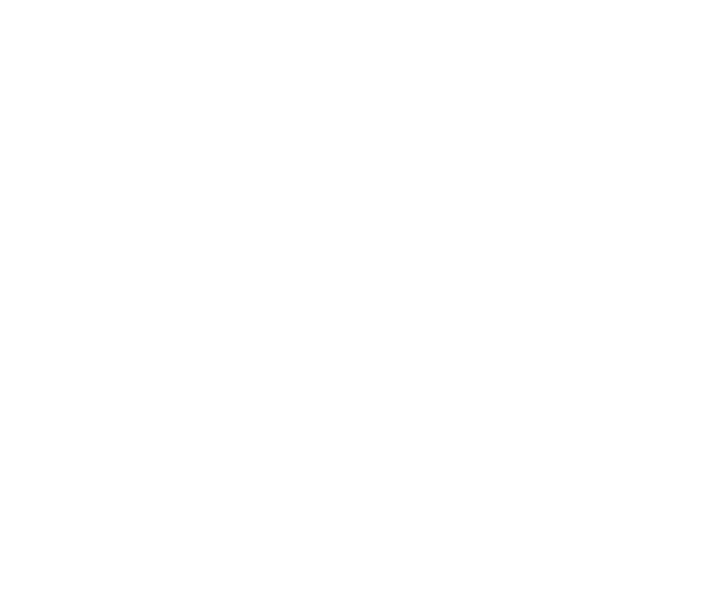
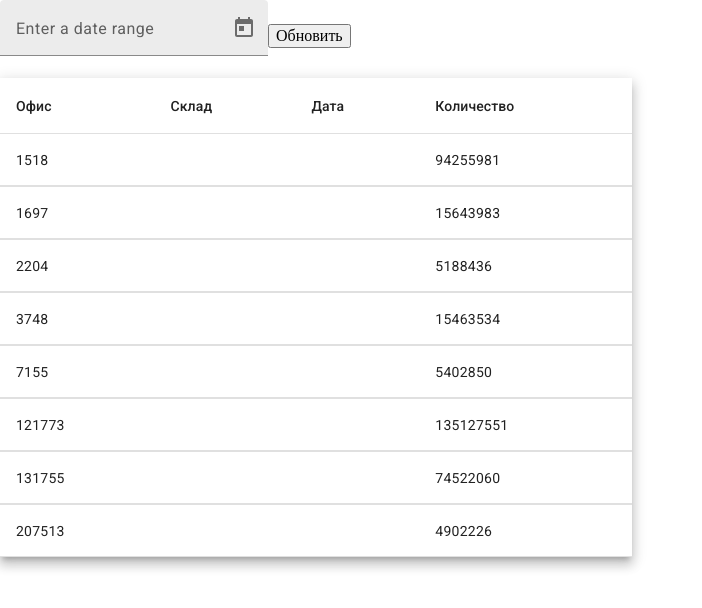
Before and after one commit to KemtaTam/angular-team-project, an Angular app: page /main-content in a window 1280 px wide. Before the commit this address led to /. Shown: the top 608 px of the page, without its empty margins (0-702 px from the left). Built offline with nearby package versions, Linux system fonts and the light colour scheme; data requests are answered from the project's data file.

Commit message:
A table in a separate component

```diff
--- a/src/app/table/components/table-second-child/table-second-child.component.html
+++ b/src/app/table/components/table-second-child/table-second-child.component.html
@@ -30,5 +30,3 @@
         [class.example-expanded-row]="displayedColumns === row"></tr>
 
   </table>
-
-<ng-content></ng-content>
--- a/src/app/table/components/table.component.html
+++ b/src/app/table/components/table.component.html
@@ -1,17 +1,5 @@
-<mat-form-field appearance="fill">
-  <mat-label>Enter a date range</mat-label>
-  <mat-date-range-input [formGroup]="range" [min]="minDate" [max]="maxDate" [rangePicker]="picker">
-  <input matStartDate formControlName="start" placeholder="Start date">
-  <input matEndDate formControlName="end" placeholder="End date">
-  </mat-date-range-input>
-  <mat-datepicker-toggle matIconSuffix [for]="picker"></mat-datepicker-toggle>
-  <mat-date-range-picker #picker></mat-date-range-picker>
-</mat-form-field>
-<button (click)="getData()">Обновить</button>
-
-
-  <div class="table mat-elevation-z8">
-    <table mat-table multiTemplateDataRows [dataSource]="mapUniqueOffice | keyvalue" class="mat-elevation-z8">
+<div class="table mat-elevation-z8">
+    <table mat-table multiTemplateDataRows [dataSource]="officeMap | keyvalue" class="mat-elevation-z8">
 
       <ng-container matColumnDef="office_id" >
         <th mat-header-cell *matHeaderCellDef>Офис</th>
@@ -46,7 +34,7 @@
               <app-preloader></app-preloader>
             </ng-container>
             <ng-template #tableBlock>
-              <app-table-child [dateObj]="range" [builtInArr]="warehousesMap"></app-table-child>
+              <app-table-child [dateObj]="dateObj" [builtInArr]="warehousesMap"></app-table-child>
             </ng-template >
           </div>
         </td>
--- a/src/app/table/components/table.component.ts
+++ b/src/app/table/components/table.component.ts
@@ -1,4 +1,4 @@
-import { AfterViewInit, Component, OnDestroy, ViewChild } from '@angular/core'
+import { AfterViewInit, Component, Input, OnDestroy, ViewChild } from '@angular/core'
 import { ApiService, IData0 } from '../../services/api.service'
 import { delay, finalize, Observable, Subscription } from 'rxjs'
 import { filter, map } from 'rxjs/operators'
@@ -23,32 +23,27 @@
 export class TableComponent implements AfterViewInit, OnDestroy {
 	sub: Subscription[] = []
 	data0: IData0[] = []
-	mapUniqueOffice: any = new Map()
+	// mapUniqueOffice: any = new Map()
 	displayedColumns: string[] = ['office_id', 'wh_id', 'dt_date', 'qty']
 	expandedElement: any
 	currentObj?: IData0 | null
 	builtInArr: any = []
 	isLoading = false
 	warehousesMap: any
-	range = new FormGroup({
-		start: new FormControl<Date | null>(null),
-		end: new FormControl<Date | null>(null)
-	})
-
-	minDate = this.getMinMax().sixMonthAgo
-	maxDate = this.getMinMax().today
+	@Input() dateObj?: any
+	@Input() officeMap?: any
 	isFilter = false
 	constructor(private apiService: ApiService, private router: Router, private dateService: DateService) {}
 
 	ngAfterViewInit(): void {
-		this.mapUniqueOffice = new Map()
+		this.officeMap = new Map()
 		this.isFilter = true
 
-		const dateStart = this.getDate()?.dateStart
-		const dateEnd = this.getDate()?.dateEnd
+		const dateStart = this.dateService.getDate(this.dateObj.value.start, this.dateObj.value.end)?.dateStart
+		const dateEnd = this.dateService.getDate(this.dateObj.value.start, this.dateObj.value.end)?.dateEnd
 		let filterObj$
 
-		if (this.isCorrectFilterDate()) {
+		if (this.dateService.isCorrectFilterDate(dateStart, dateEnd)) {
 			console.log(dateStart, dateEnd)
 			filterObj$ = this.apiService.getDataWithParameter(`dt_date_gte=${dateStart}&dt_date_lte=${dateEnd}`)
 		} else {
@@ -56,26 +51,17 @@
 		}
 		this.makeSub(filterObj$)
 	}
-	getMinMax() {
-		const today = new Date()
 
-		const sixMonthAgo = new Date(new Date().setMonth(new Date().getMonth() - 6))
-		console.log(today, sixMonthAgo)
-		return {
-			today,
-			sixMonthAgo
-		}
-	}
 	onClick(elem: any) {
 		if (this.currentObj !== elem) {
-			const dateStart = this.getDate()?.dateStart
-			const dateEnd = this.getDate()?.dateEnd
+			const dateStart = this.dateService.getDate(this.dateObj.value.start, this.dateObj.value.end)?.dateStart
+			const dateEnd = this.dateService.getDate(this.dateObj.value.start, this.dateObj.value.end)?.dateEnd
 			console.log(dateStart, dateEnd)
 			this.currentObj = elem
 			this.isLoading = true
 			let warehousesMap = new Map()
 			let warehouses$
-			if (this.isCorrectFilterDate()) {
+			if (this.dateService.isCorrectFilterDate(dateStart, dateEnd)) {
 				console.log(dateStart, dateEnd)
 				warehouses$ = this.apiService.getDataWithParameter(
 					`office_id=${elem.key}&dt_date_gte=${dateStart}&dt_date_lte=${dateEnd}`
@@ -114,19 +100,7 @@
 	getChartOffice(key: any) {
 		this.router.navigate(['/charts'], { queryParams: { office_id: `${key}` } })
 	}
-	getData() {
-		this.mapUniqueOffice = new Map()
-		const dateStart = this.getDate()?.dateStart
-		const dateEnd = this.getDate()?.dateEnd
-		console.log('Date = ', dateStart, dateEnd)
-		let filterObj$
-		if (this.isCorrectFilterDate()) {
-			filterObj$ = this.apiService.getDataWithParameter(`dt_date_gte=${dateStart}&dt_date_lte=${dateEnd}`)
-		} else {
-			filterObj$ = this.apiService.getData1()
-		}
-		this.makeSub(filterObj$)
-	}
+
 	makeSub(observable: Observable<any>) {
 		this.sub.push(
 			observable
@@ -137,37 +111,20 @@
 				)
 				.subscribe((item: any) => {
 					item.forEach((elem: any) => {
-						if (!this.mapUniqueOffice.has(elem.office_id)) {
-							this.mapUniqueOffice.set(elem.office_id, {
+						if (!this.officeMap.has(elem.office_id)) {
+							this.officeMap.set(elem.office_id, {
 								officeId: elem.office_id,
 								items: [],
 								totalQty: 0
 							})
 						}
-						let uniqueOffice = this.mapUniqueOffice.get(elem.office_id)
+						let uniqueOffice = this.officeMap.get(elem.office_id)
 						uniqueOffice.totalQty += elem.qty
 						uniqueOffice.items.push(elem)
 					})
 					return item
 				})
 		)
-	}
-	isCorrectFilterDate() {
-		if (!(this.range.value.start && this.range.value.end)) return false
-		return true
-	}
-
-	getDate() {
-		const startDate = this.range.value.start
-		const endDate = this.range.value.end
-		if (!(startDate && endDate)) return
-		const dateStartStr = this.dateService.getFullDate(startDate)
-		const dateEndStr = this.dateService.getFullDate(endDate)
-
-		return {
-			dateStart: dateStartStr,
-			dateEnd: dateEndStr
-		}
 	}
 
 	ngOnDestroy(): void {
--- /dev/null
+++ b/src/app/table/main-content/main-content.component.html
@@ -0,0 +1,16 @@
+<div class="main-content">
+  <div class="main-content__datapicker">
+    <mat-form-field appearance="fill">
+      <mat-label>Enter a date range</mat-label>
+      <mat-date-range-input [formGroup]="range" [min]="minDate" [max]="maxDate" [rangePicker]="picker">
+        <input matStartDate formControlName="start" placeholder="Start date">
+        <input matEndDate formControlName="end" placeholder="End date">
+      </mat-date-range-input>
+      <mat-datepicker-toggle matIconSuffix [for]="picker"></mat-datepicker-toggle>
+      <mat-date-range-picker #picker></mat-date-range-picker>
+    </mat-form-field>
+    <button (click)="getData()">Обновить</button>
+  </div>
+
+</div>
+<app-table [dateObj]="range" [officeMap]="mapUniqueOffice"></app-table>
--- /dev/null
+++ b/src/app/table/main-content/main-content.component.ts
@@ -0,0 +1,72 @@
+import { Component } from '@angular/core'
+import { FormControl, FormGroup } from '@angular/forms'
+import { DateService } from '../services/date.service'
+import { ApiService } from '../../services/api.service'
+import { finalize, Observable, Subscription } from 'rxjs'
+
+@Component({
+	selector: 'app-main-content',
+	templateUrl: './main-content.component.html',
+	styleUrls: ['./main-content.component.scss']
+})
+export class MainContentComponent {
+	minDate = this.getMinMax().sixMonthAgo
+	maxDate = this.getMinMax().today
+	mapUniqueOffice: any = new Map()
+	range = new FormGroup({
+		start: new FormControl<Date | null>(null),
+		end: new FormControl<Date | null>(null)
+	})
+	sub: Subscription[] = []
+	isLoading = false
+
+	constructor(private apiService: ApiService, private dateService: DateService) {}
+	getMinMax() {
+		const today = new Date()
+		const sixMonthAgo = new Date(new Date().setMonth(new Date().getMonth() - 6))
+		console.log(today, sixMonthAgo)
+		return {
+			today,
+			sixMonthAgo
+		}
+	}
+
+	getData() {
+		this.mapUniqueOffice = new Map()
+		const dateStart = this.dateService.getDate(this.range.value.start, this.range.value.end)?.dateStart
+		const dateEnd = this.dateService.getDate(this.range.value.start, this.range.value.end)?.dateEnd
+		let filterObj$
+		if (this.dateService.isCorrectFilterDate(dateStart, dateEnd)) {
+			filterObj$ = this.apiService.getDataWithParameter(`dt_date_gte=${dateStart}&dt_date_lte=${dateEnd}`)
+		} else {
+			filterObj$ = this.apiService.getData1()
+		}
+		this.makeSub(filterObj$)
+	}
+
+	makeSub(observable: Observable<any>) {
+		this.sub.push(
+			observable
+				.pipe(
+					finalize(() => {
+						this.isLoading = false
+					})
+				)
+				.subscribe((item: any) => {
+					item.forEach((elem: any) => {
+						if (!this.mapUniqueOffice.has(elem.office_id)) {
+							this.mapUniqueOffice.set(elem.office_id, {
+								officeId: elem.office_id,
+								items: [],
+								totalQty: 0
+							})
+						}
+						let uniqueOffice = this.mapUniqueOffice.get(elem.office_id)
+						uniqueOffice.totalQty += elem.qty
+						uniqueOffice.items.push(elem)
+					})
+					return item
+				})
+		)
+	}
+}
--- a/src/app/table/services/date.service.ts
+++ b/src/app/table/services/date.service.ts
@@ -15,4 +15,22 @@
 
 		return local ? `${day + '/' + month + '/' + year}` : `${year + '-' + month + '-' + day}`
 	}
+
+	isCorrectFilterDate(dateStart: Date | string | undefined, dateEnd: Date | string | undefined) {
+		if (!(dateStart && dateEnd)) return false
+		return true
+	}
+
+	getDate(dateStart: Date | undefined | null, dateEnd: Date | undefined | null) {
+		const startDate = dateStart
+		const endDate = dateEnd
+		if (!(startDate && endDate)) return
+		const dateStartStr = this.getFullDate(startDate)
+		const dateEndStr = this.getFullDate(endDate)
+
+		return {
+			dateStart: dateStartStr,
+			dateEnd: dateEndStr
+		}
+	}
 }
```
Also changed, not shown: src/app/table/table.module.ts (+9 -2 lines), src/app/table/components/table-child/table-child.component.html (line endings or trailing spaces), src/app/table/main-content/main-content.component.scss (added).
